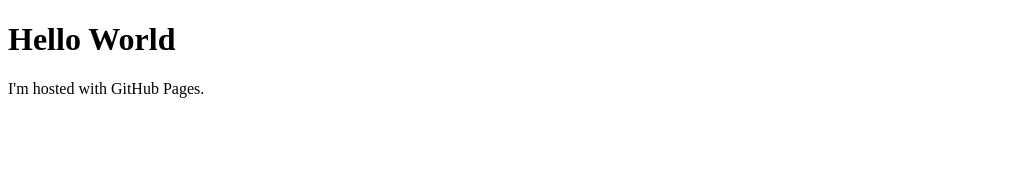
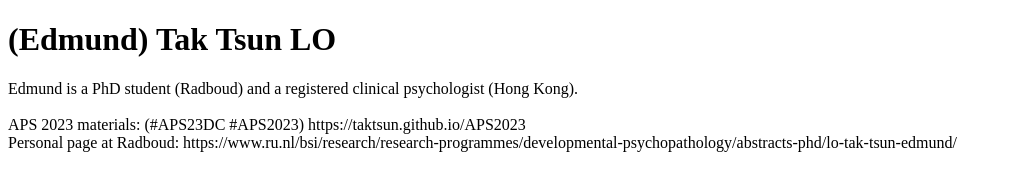
Before and after one commit to taktsun/taktsun.github.io, a plain HTML site: page index.html in a window 1280 px wide. Shown: the whole page, without its empty margins (0-1012 px from the left). Drawn offline with Linux system fonts and the light colour scheme.

Commit message:
Update index.html

```diff
--- a/index.html
+++ b/index.html
@@ -1,7 +1,11 @@
+
 <!DOCTYPE html>
 <html>
 <body>
-<h1>Hello World</h1>
-<p>I'm hosted with GitHub Pages.</p>
+<h1>(Edmund) Tak Tsun LO</h1>
+Edmund is a PhD student (Radboud) and a registered clinical psychologist (Hong Kong). <br><br>
+APS 2023 materials: (#APS23DC #APS2023)
+<a>https://taktsun.github.io/APS2023</a><br>
+Personal page at Radboud: <a>https://www.ru.nl/bsi/research/research-programmes/developmental-psychopathology/abstracts-phd/lo-tak-tsun-edmund/</a>
 </body>
 </html>
```
